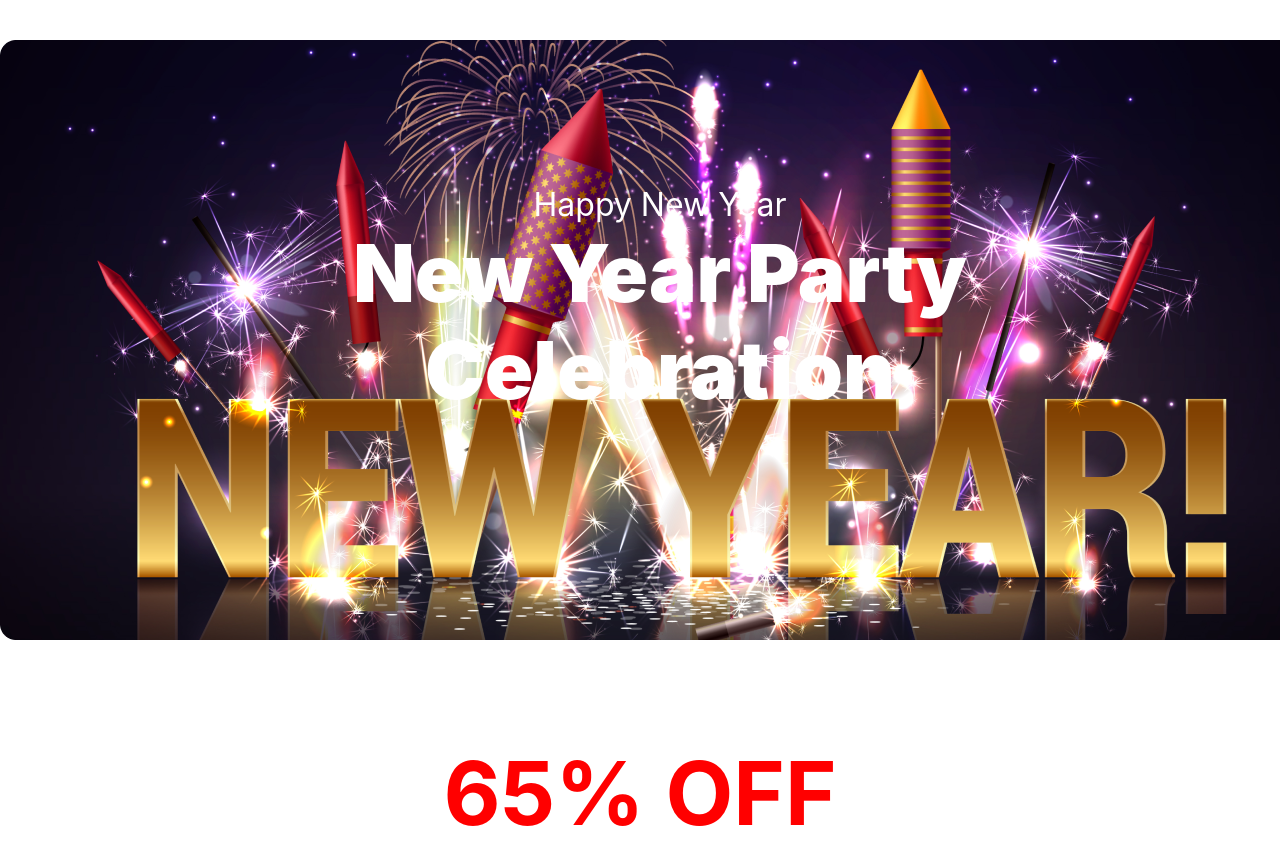
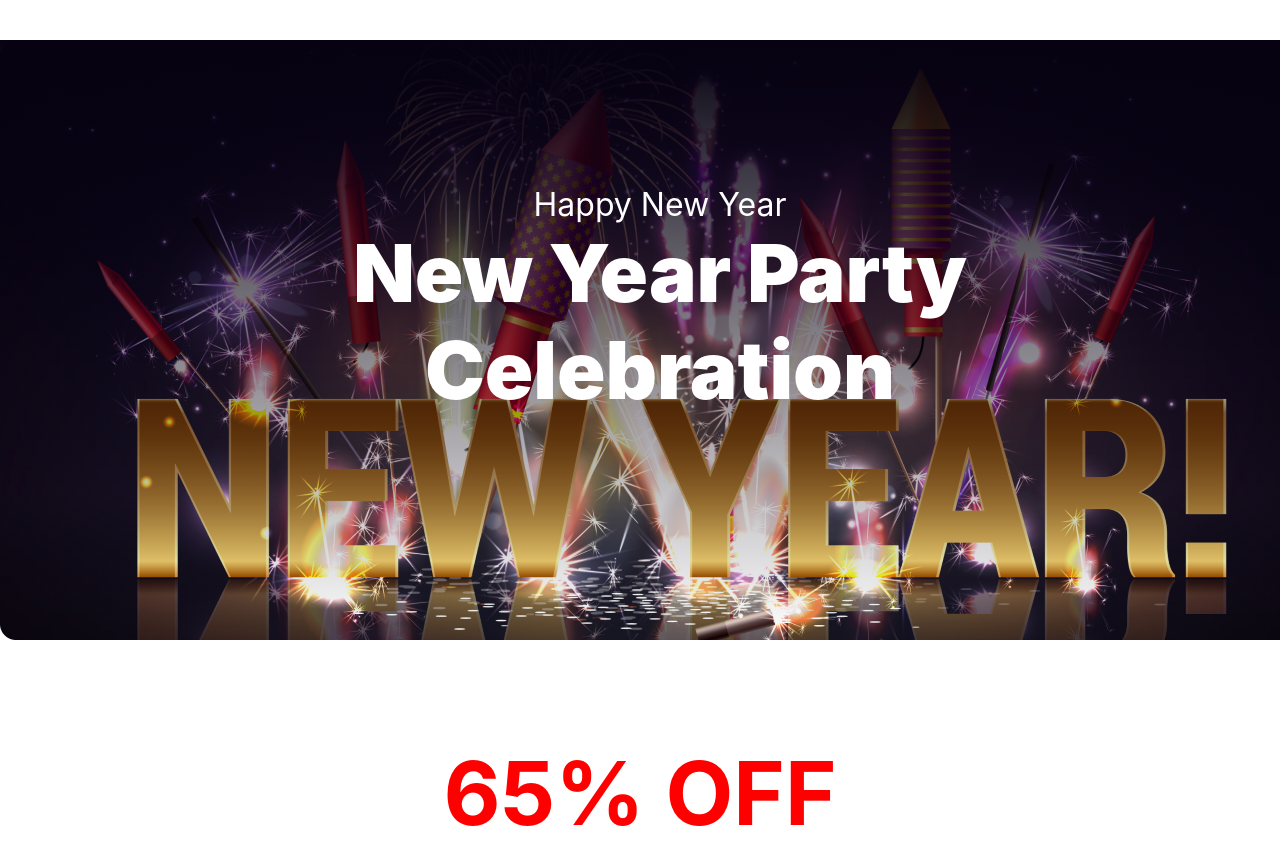
Before and after one commit to SadekinSami/new-website, a plain HTML site: page index.html in a window 1280 px wide. Shown: the top 849 px of the page. Drawn offline with Linux system fonts and the light colour scheme.

Commit message:
background image shadow added

```diff
--- a/style.css
+++ b/style.css
@@ -8,7 +8,7 @@ body {
 }
 /* heading style */
 .container{
-    background-image:url('images/resources/Banner\ Image.png');
+    background-image: linear-gradient(180deg, #070211 0%, rgba(7, 2, 17, 0.00) 100%),  url('/images/resources/Banner\ Image.png');
     width: 1320px;
     height: 600px;
     background-repeat: no-repeat;
```
